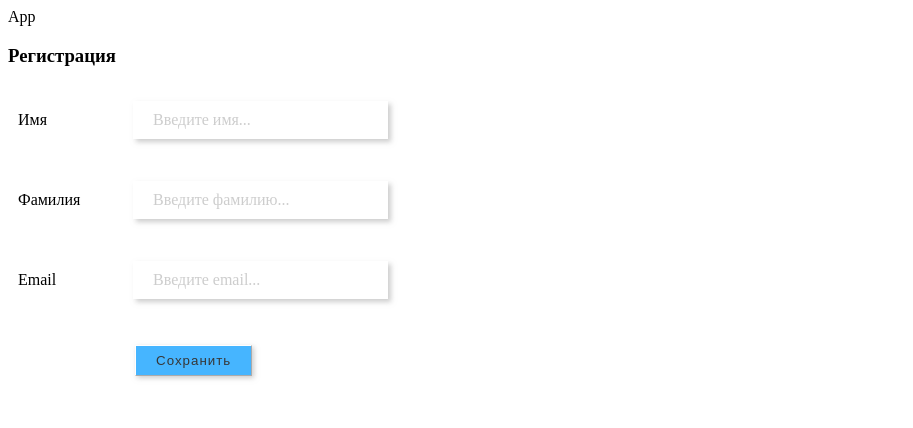
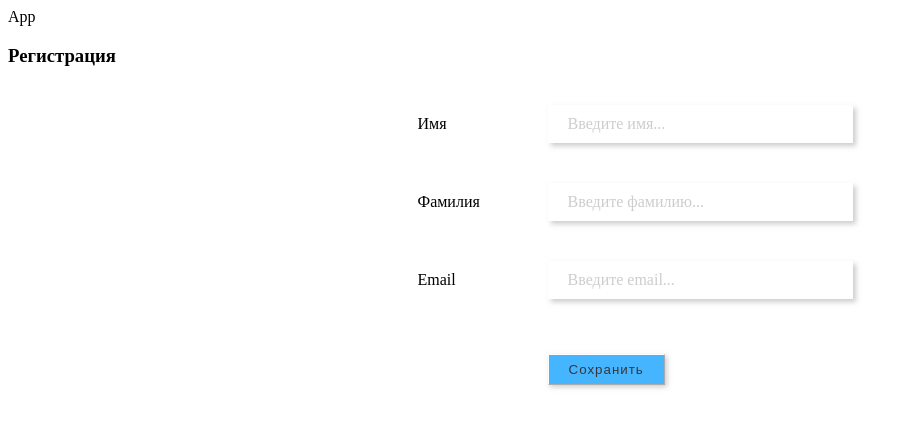
Before and after one commit to kazantsev97vs/business-card, a React app in the folder business-card-react-app/: page /sign-up in a window 1280 px wide. Shown: the whole page, without its empty margins (0-913 px from the left). Built offline with nearby package versions, Linux system fonts and the light colour scheme.

Commit message:
custom-form and content-editable-block-with-label components were modified

```diff
--- a/business-card-react-app/src/components/content-editable-block-with-label/content-editable-block-with-label.css
+++ b/business-card-react-app/src/components/content-editable-block-with-label/content-editable-block-with-label.css
@@ -1,9 +1,8 @@
 .content-editable-block-with-label {
-    /*border: 1px solid red;*/
-    margin: 10px;
+    display: table-row;
+}
 
-    display: flex;
-    align-items: center;
-    justify-content: space-between;
-
+.content-editable-block-with-label > div {
+    display: table-cell;
+    padding: 10px 0;
 }
--- a/business-card-react-app/src/components/content-editable-block-with-label/content-editable-block-with-label.js
+++ b/business-card-react-app/src/components/content-editable-block-with-label/content-editable-block-with-label.js
@@ -4,6 +4,7 @@ import "./content-editable-block-with-label.css";
 
 const ContentEditableBlockWithLabel = ({
    label = "",
+   labelWidth = 120,
 
    width = 400,
    height = 70,
@@ -25,12 +26,17 @@ const ContentEditableBlockWithLabel = ({
         <div
             className="content-editable-block-with-label"
             style={{
-                width: width ? width : 400,
+                width: width,
                 height: height ? height : 70
             }}
         >
 
-            <div className="label">
+            <div
+                className="label"
+                style={{
+                    width: labelWidth,
+                }}
+            >
                 <span>{label}</span>
             </div>
 
--- a/business-card-react-app/src/components/custom-form/custom-form.css
+++ b/business-card-react-app/src/components/custom-form/custom-form.css
@@ -1,9 +1,10 @@
 .custom-form {
     width: fit-content;
+    margin: auto;
 }
 
 .custom-form__button {
-    margin-right: 20px;
+    margin-right: 10px;
     margin-top: 10px;
 }
 
--- a/business-card-react-app/src/components/custom-form/custom-form.js
+++ b/business-card-react-app/src/components/custom-form/custom-form.js
@@ -4,7 +4,13 @@ import ContentEditableBlockWithLabel from "../content-editable-block-with-label"
 import CustomButton from "../custom-button";
 import "./custom-form.css";
 
-const CustomForm = ({inputs, onClick, width = 380, fieldWidth = 200, paddingTop = 20}) => {
+const CustomForm = ({
+    inputs,
+    onClick,
+    labelWidth = 120,
+    fieldWidth = 250,
+    buttonMargin = 35
+}) => {
 
     const fields = {};
 
@@ -22,7 +28,7 @@ const CustomForm = ({inputs, onClick, width = 380, fieldWidth = 200, paddingTop
                             key={item.id}
                             label={item.label}
                             height={item.height}
-                            width={width}
+                            labelWidth={labelWidth}
                             fieldHeight={item.fieldHeight}
                             fieldMinHeight={item.fieldMinHeight}
                             fieldWidth={fieldWidth}
@@ -37,8 +43,8 @@ const CustomForm = ({inputs, onClick, width = 380, fieldWidth = 200, paddingTop
             <div
                 className="custom-form__button"
                 style={{
-                    paddingLeft: width - fieldWidth - 53,
-                    paddingTop: paddingTop
+                    paddingLeft: labelWidth + 10,
+                    marginTop: buttonMargin,
                 }}
             >
                 <CustomButton onClick={() => onClick(fields)}/>
```
